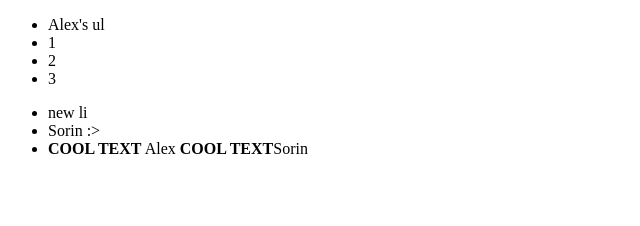
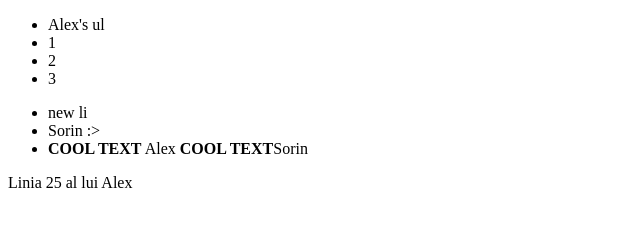
Before and after one commit to Aleks23/teamtest, a plain HTML site: page index.html in a window 1280 px wide. Shown: the whole page, without its empty margins (0-640 px from the left). Drawn offline with Linux system fonts and the light colour scheme.

Commit message:
My 25th line

```diff
--- a/index.html
+++ b/index.html
@@ -22,5 +22,6 @@
             <b>COOL TEXT</b>Sorin
         </li>
     </ul>
+    Linia 25 al lui Alex
 </body>
 </html>
```
